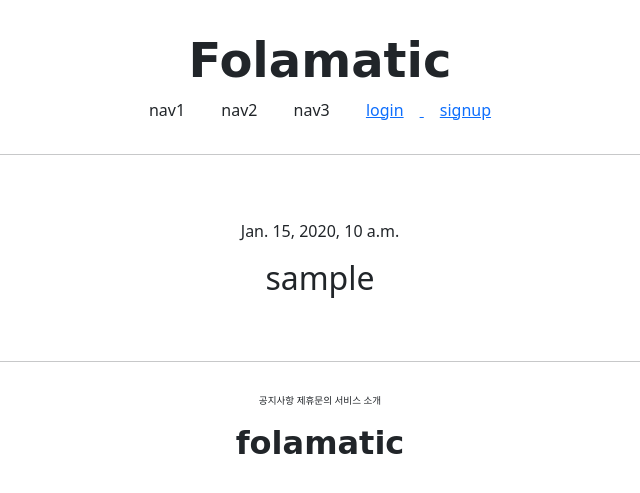
After one commit to dpcalfola/study_Django, a Django app: page /account/detail/1 in a window 1280 px wide. The commit adds this page. Shown: the top 493 px of the page, without its empty margins (320-960 px from the left). Run offline with Django 4.2, Linux system fonts and the light colour scheme; tables that the repository leaves empty hold one stand-in row (values such as "Sample post"); some libraries are stand-ins or nearby versions; some web fonts are replaced.

Commit message:
Feat > DetailView

```diff
--- a/Django_web_05/accountapp/urls.py
+++ b/Django_web_05/accountapp/urls.py
@@ -9,4 +9,6 @@ urlpatterns = [
     path('create/', views.AccountCreateView.as_view(), name='create'),
     path('login/', LoginView.as_view(template_name='accountapp/login.html'), name='login'),
     path('logout/', LogoutView.as_view(), name='logout'),
+    path('detail/<int:pk>', views.AccountDetailView.as_view(), name='detail'),
+
 ]
--- a/Django_web_05/accountapp/views.py
+++ b/Django_web_05/accountapp/views.py
@@ -5,7 +5,7 @@ from django.shortcuts import render
 
 # Create your views here.
 from django.urls import reverse, reverse_lazy
-from django.views.generic import CreateView
+from django.views.generic import CreateView, DetailView
 
 from accountapp.models import HelloWorld
 
@@ -34,3 +34,9 @@ class AccountCreateView(CreateView):
     form_class = UserCreationForm
     success_url = reverse_lazy('accountapp:hello_world')
     template_name = 'accountapp/create.html'
+
+
+class AccountDetailView(DetailView):
+    model = User
+    context_object_name = 'target_user'
+    template_name = 'accountapp/detail.html'
--- a/Django_web_05/static/base.css
+++ b/Django_web_05/static/base.css
@@ -34,8 +34,11 @@
 
 .main_area {
 
-    text-align: center
+    text-align: center;
+    max-width: 500px;
+    margin: 4rem auto;
 }
+
 
 .account_create_form {
     text-align: center;
--- /dev/null
+++ b/Django_web_05/templates/accountapp/detail.html
@@ -0,0 +1,13 @@
+{% extends 'base.html' %}
+
+{% block content %}
+    <div class="main_area">
+        <p>
+            {{ target_user.date_joined }}
+        </p>
+        <h2>
+            {{ target_user.username }}
+        </h2>
+
+    </div>
+{% endblock %}
--- a/Django_web_05/templates/header.html
+++ b/Django_web_05/templates/header.html
@@ -14,6 +14,9 @@
             </a>
             <a href="{% url 'accountapp:create' %}"><span class="mx-3">signup</span></a>
         {% else %}
+            <a href="{% url 'accountapp:detail' pk=user.pk %}">
+                <span class="mx-3">My Page</span>
+            </a>
             <a href="{% url 'accountapp:logout' %}?next={{ request.path }}">
                 <span class="mx-3">logout</span>
             </a>
```
